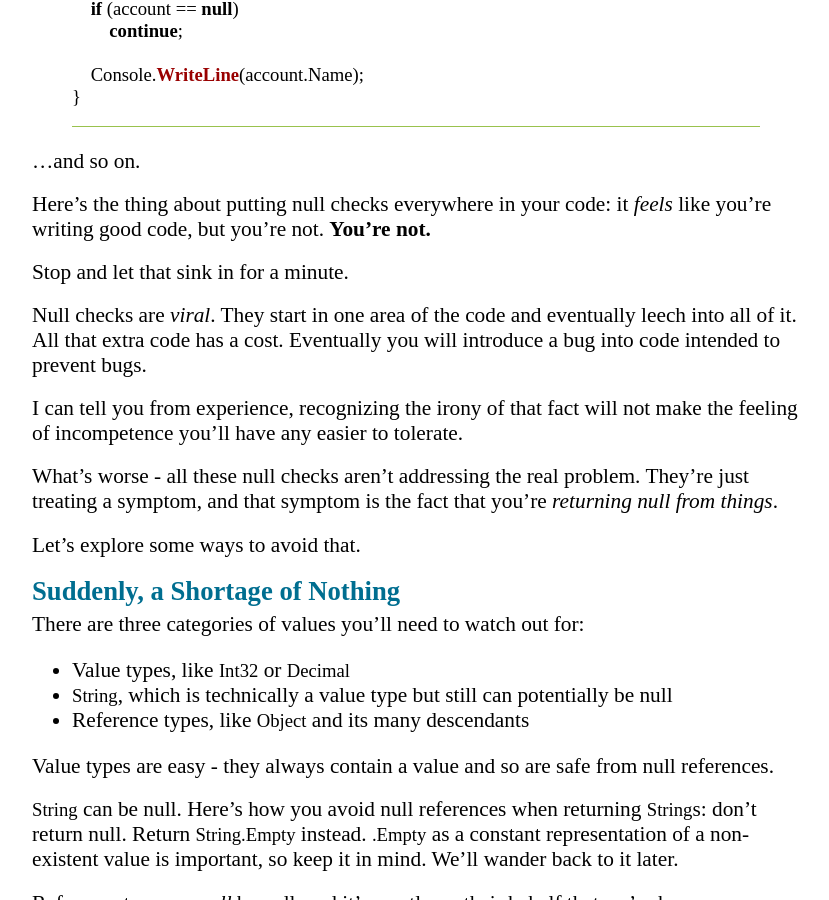
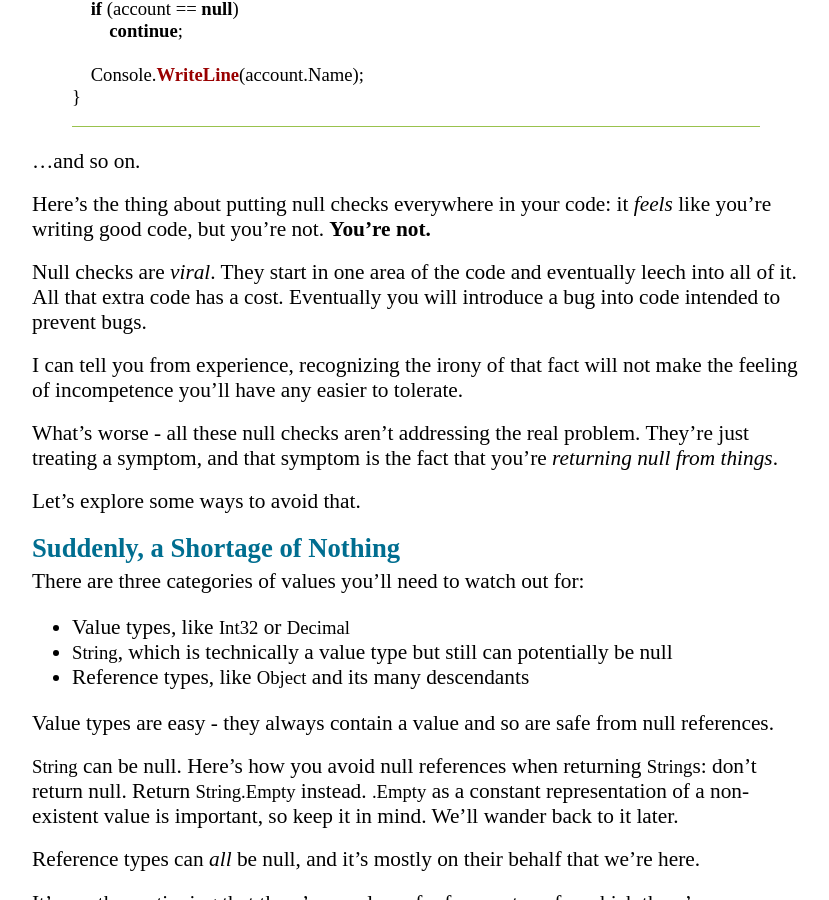
Before and after one commit to jtompkins/joshtompkins.com, a Jekyll site: the page built from _posts/2015-5-1-stop-returning-null.md, in a window 1280 px wide and 900 px high, scrolled down 2431 px. Shown: the whole window, without its empty margins (224-1053 px from the left). Built offline with Jekyll 4.4.1, drawn with Linux system fonts in a browser that asks for light colours; nearby versions of some CDN libraries.

Commit message:
Remove this weird thing.

```diff
--- a/_posts/2015-5-1-stop-returning-null.md
+++ b/_posts/2015-5-1-stop-returning-null.md
@@ -77,8 +77,6 @@ for (var account in accounts) {
 ...and so on.
 
 Here's the thing about putting null checks everywhere in your code: it *feels* like you're writing good code, but you're not. **You're not.**
-
-Stop and let that sink in for a minute.
 
 Null checks are *viral*. They start in one area of the code and eventually leech into all of it. All that extra code has a cost. Eventually you will introduce a bug into code intended to prevent bugs.
 
```
